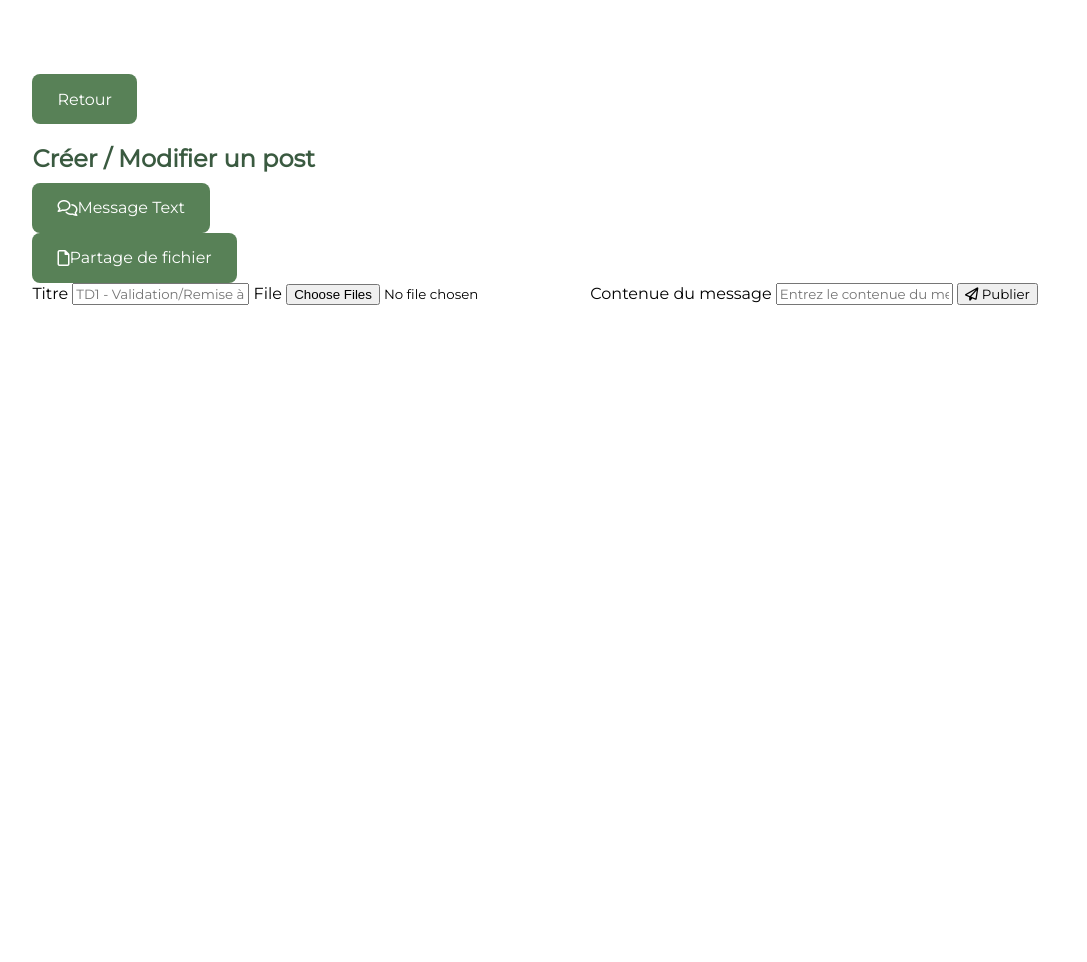
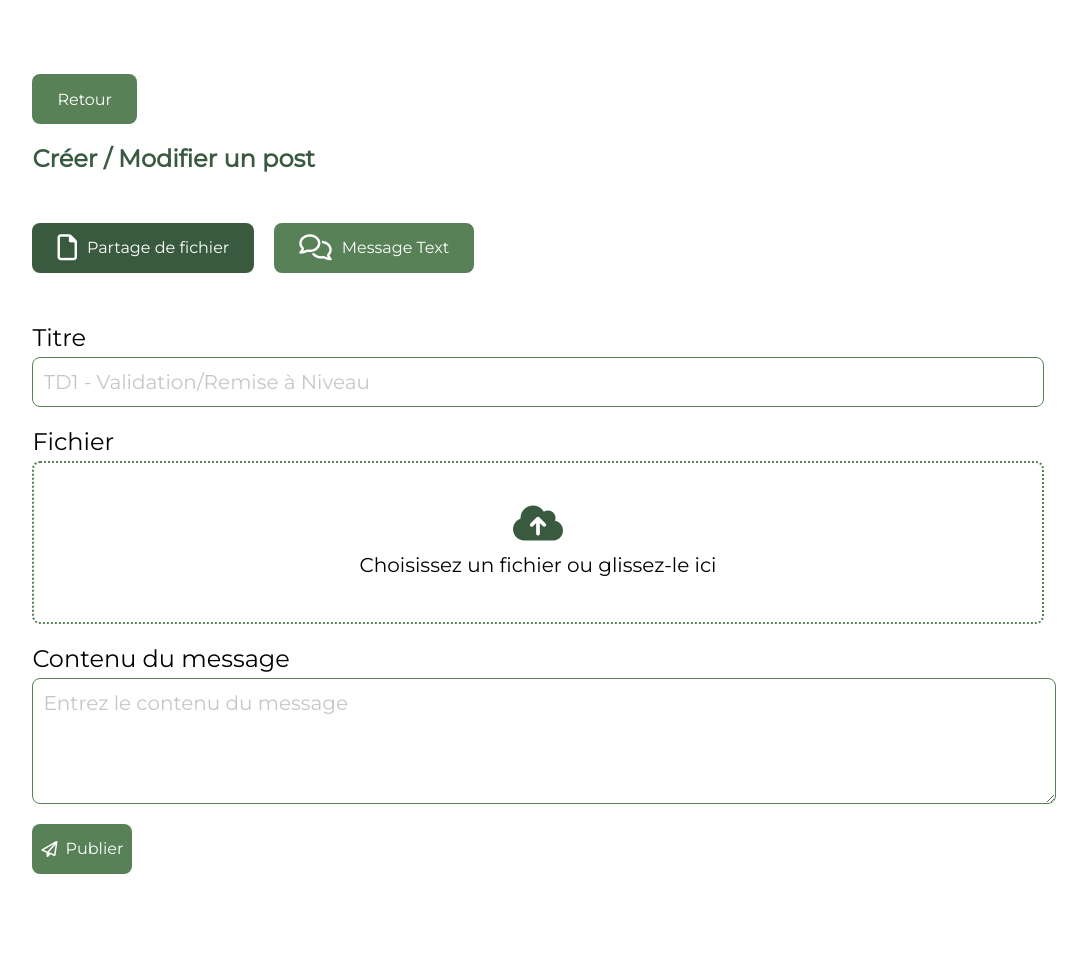
Before and after one commit to Enesinho90/Soodle, a PHP site: page /page_creation_modification.php in a window 1280 px wide. Shown: the part 76-1038 px from the top of the page, without its empty margins (102-1189 px from the left). Before the commit the page ends 381 px from the top, so only its background shows below. Run offline with PHP 8.4, Linux system fonts and the light colour scheme; some libraries are stand-ins or nearby versions.

Commit message:
finalisation html/css/js Page_creation_modification

```diff
--- a/css/page_creation_modification.css
+++ b/css/page_creation_modification.css
@@ -3,11 +3,23 @@ main {
     display: flex;
     flex-direction: column;
     align-items: center;
+    gap: 50px;
+    height: 110vh;
   }
 main section {
     width: 80%;
 }
-.button-style {
+/* --- Section : création / modification ---*/
+
+/* TITRE SECTION */
+#creation_modification > h1 {
+    color: #3a5a40;
+    font-weight: 900;
+}
+
+/* BOUTONS GÉNÉRAUX */
+.button-style,
+#submit-message-file {
     background-color: #588157;
     border: none;
     border-radius: 8px;
@@ -16,6 +28,15 @@ main section {
     transition: all 0.3s ease-in-out;
 }
 
+.select {
+    background-color:#3A5A40;
+}
+.select:hover {
+    background-color: #588157;
+}
+
+
+/* STYLE DES BOUTONS */
 .button-style {
     width: auto;
     padding: 25px;
@@ -26,12 +47,132 @@ main section {
     justify-content: center;
 }
 
-.button-style:hover {
+/* EFFET HOVER BOUTONS */
+
+.button-style:hover,
+#submit-message-file:hover {
     background-color: #3a5a40;
 }
 
-#creation_modification > h1 {
-    color: #3a5a40;
-    font-weight: 700;
-    margin-bottom: 10px;
+/* CONTENEUR DES BOUTONS MESSAGE / FICHIER */
+.message-file-button {
+    margin-top: 50px;
+    display: flex;
+    flex-direction: row;
+    flex-wrap: wrap;
+    gap: 20px;
 }
+
+/* ICÔNES DANS LES BOUTONS */
+.message-file-button .fa-regular.fa-comments,
+.message-file-button .fa-regular.fa-file {
+    font-size: 26px;
+    padding-right: 10px;
+}
+
+
+/* --- Section : message-file-content ---*/
+
+/* FORM PRINCIPAL */
+#message-file {
+    display: flex;
+    flex-direction: column;
+}
+
+  /* Titre "Fichier" */
+.file-upload-label {
+    margin: 0;
+    margin-bottom: 5px;
+    font-size: 24px;
+}
+
+  /* Labels généraux */
+#message-file label {
+    margin-bottom: 5px;
+    font-size: 24px;
+}
+
+  /* Inputs texte */
+#message-file input[type="text"] {
+    margin-bottom: 20px;
+    border: 1px solid #588157;
+    padding: 12px 0 12px 10px;
+    border-radius: 8px;
+    font-size: 20px;
+}
+
+#message-file textarea {
+    margin-bottom: 20px;
+    border: 1px solid #588157;
+    padding: 12px 0 12px 10px;
+    border-radius: 8px;
+    font-size: 20px;
+    width: 100%;
+    resize: vertical; /* Permet de redimensionner verticalement */
+    min-height: 100px;
+}
+
+
+  /* Focus sur les champs texte */
+#message-file input[type="text"]:focus {
+    outline: none;
+}
+
+  /* Style des placeholders */
+#message-file input::placeholder, #message-file textarea::placeholder {
+    color: #bab8b8;
+    opacity: 0.8;
+    font-size: 20px;
+}
+
+  /* Bloc personnalisé pour l’upload de fichiers */
+.custom-file-upload {
+    display: flex;
+    flex-direction: column;
+    align-items: center;
+    margin-bottom: 20px;
+    border-radius: 8px;
+    border: 2px dotted #588157;
+    padding: 40px 0;
+}
+.hiddenFile {
+    display: none;
+}
+
+  /* Label contenant l’icône et le texte */
+.custom-file-upload label {
+    cursor: pointer;
+    display: flex;
+    flex-direction: column;
+    align-items: center;
+}
+
+  /* Texte sous l’icône */
+.custom-file-upload span {
+    margin-top: 10px;
+    font-size: 20px;
+}
+
+  /* L’input file est invisible mais cliquable */
+.custom-file-upload input[type="file"] {
+    opacity: 0;
+    position: absolute;
+}
+
+/* Icône de nuage */
+.custom-file-upload .fa-cloud-arrow-up {
+    font-size: 40px;
+    color: #3A5A40;
+}
+
+/* Bouton de soumission */
+#submit-message-file{
+    width: 100px;
+    height: 50px;
+    padding: 25px;
+    font-size: 16px;
+    display: flex;
+    align-items: center;
+    justify-content: center;
+    gap: 8px;
+}
--- a/includes/navbar.php
+++ b/includes/navbar.php
@@ -12,7 +12,7 @@
 </div>
 <div id="profil-popup">
     <div class="profil-informations">
-        <img class="avatar-onclick" src="avatar.jpg" alt="avatar">
+        <img class="avatar-onclick" src="img/avatar.jpg" alt="avatar">
         <div class="person">
             <p class="username">Nom Prénom</p>
             <p class="usermail">mail@mail.fr</p>
--- a/js/script.js
+++ b/js/script.js
@@ -7,9 +7,37 @@ document.addEventListener("DOMContentLoaded", () => {
       console.log(btn);
       // Mets ici ton code spécifique à cette page
     }
+    if(document.body.id === "page_creation_modification") {
+      console.log("Tu es sur la page création / modification");
+      const btnDeMessage = document.getElementById("btnMessage");
+      const btnDePartage = document.getElementById("btnPartage");
+      const fileUploadContent = document.querySelectorAll(".visibleFile");
+
+      function toggleButtons(activeBtn, inactiveBtn) {
+        activeBtn.classList.add("select");
+        inactiveBtn.classList.remove("select");
+      }
+
+      btnDeMessage.addEventListener("click", () => {
+        toggleButtons(btnDeMessage, btnDePartage);
+        fileUploadContent.forEach( (elementCourant) => {
+          elementCourant.classList.add("hiddenFile");
+        });
+      })
+
+      btnDePartage.addEventListener("click", () => {
+        toggleButtons(btnDePartage, btnDeMessage);
+        fileUploadContent.forEach( (elementCourant) => {
+          elementCourant.classList.remove("hiddenFile");
+        });
+
+      })
+
+    }
+
   });
 
-
+//Navbar
 function displayProfil() {
     let state = document.getElementById("profil-popup");
     if (state.style.display === "none" || state.style.display === "") {
--- a/page_contenu_ue.php
+++ b/page_contenu_ue.php
@@ -31,9 +31,10 @@
         </button>
       </div>
       <!-- Bouton d'ajout -->
-      <button class="button-add" type="button">
+      <a href="page_creation_modification.php" class="button-add">
         <i class="fa-solid fa-plus"></i>
-      </button>
+      </a>
+
     </div>
   </section>
   <!-- ====== Fin section : contenu-ue ====== -->
--- a/page_creation_modification.php
+++ b/page_creation_modification.php
@@ -11,37 +11,77 @@
 </head>
 <body id="page_creation_modification">
 <main> <?php include("initialize.php"); ?>
-    <section id="creation_modification">
-        <button class = "button-style" type="button">Retour</button>
+  <!-- ====== Section : création / modification ====== -->
+   <section id="creation_modification">
+        <!-- Bouton retour -->
+        <button class="button-style" type="button">Retour</button>
+
+        <!-- Titre principal -->
         <h1>Créer / Modifier un post</h1>
-        <div class = "message-file-button">
-            <button class = "button-style" type="button">
+
+        <!-- Boutons pour choisir le type de contenu -->
+        <div class="message-file-button">
+            <button id="btnPartage" class="button-style select" type="button">
+                <i class="fa-regular fa-file"></i>
+                Partage de fichier
+            </button>
+
+            <button id="btnMessage" class="button-style" type="button">
                 <i class="fa-regular fa-comments"></i>
                 Message Text
             </button>
-            <button class = "button-style" type="button">
-                <i class="fa-regular fa-file"></i>
-                Partage de fichier
-            </button>
+
         </div>
     </section>
-    <section class="message-file-content">
+    <!-- Fin : creation_modification -->
+
+
+    <!-- ====== Section : message-file-content ====== -->
+    <section id="message-file-content">
         <form id="message-file">
-            <label for="titre-input">Titre</label>
-            <input id="titre-input" type="text" placeholder="TD1 - Validation/Remise à Niveau">
 
-            <label for="file-input">File</label>
-            <input id="file-input" type="file" multiple >
+            <!-- Champ : Titre -->
+            <label for="title-input">Titre</label>
+            <input
+                id="title-input"
+                type="text"
+                placeholder="TD1 - Validation/Remise à Niveau"
+            >
 
-            <label for="message-input">Contenue du message</label>
-            <input id="message-input" type="text" placeholder="Entrez le contenue du message">
+            <!-- Titre section fichiers -->
+            <p class="file-upload-label  visibleFile ">Fichier</p>
 
+            <!-- Zone custom d'upload de fichiers -->
+            <div class="custom-file-upload  visibleFile">
+                <label for="file-input">
+                    <i class="fa-solid fa-cloud-arrow-up"></i>
+                    <span>Choisissez un fichier ou glissez-le ici</span>
+                </label>
+                <input
+                id="file-input"
+                type="file"
+                multiple
+                >
+            </div>
+
+            <!-- Champ : Contenu du message -->
+            <label for="message-input">Contenu du message</label>
+            <textarea
+                id="message-input"
+                placeholder="Entrez le contenu du message"
+            ></textarea>
+
+
+            <!-- Bouton de soumission -->
             <button id="submit-message-file" type="submit">
                 <i class="fa-regular fa-paper-plane"></i>
                 Publier
             </button>
+
         </form>
     </section>
+     <!-- Fin : message-file-content -->
 
+    <script src="js/script.js"></script>
 </body>
 </html>
```
